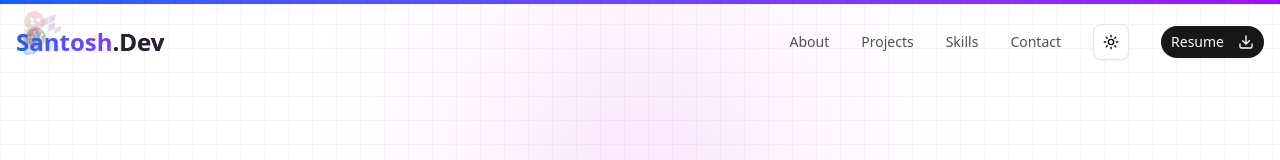
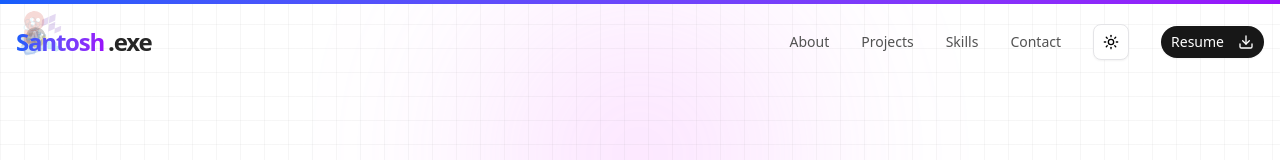
Before and after one commit to santoshpalla27/ai-porfolio, a Next.js app: page / in a window 1280 px wide. Shown: the top 160 px of the page. Built offline with nearby package versions, Linux system fonts and the light colour scheme.

Commit message:
complete v1

```diff
--- a/src/app/page.tsx
+++ b/src/app/page.tsx
@@ -38,8 +38,11 @@ function NavBar() {
         }`}
     >
       <div className="container mx-auto px-4 flex items-center justify-between">
-        <a href="#" className="text-2xl font-bold bg-clip-text text-transparent bg-gradient-to-r from-blue-600 to-purple-600">
-          Santosh<span className="text-neutral-800 dark:text-white">.Dev</span>
+        <a href="#" className="text-2xl font-bold font-mono tracking-tighter group flex items-center gap-1">
+          <span className="bg-clip-text text-transparent bg-gradient-to-r from-blue-600 to-purple-600 group-hover:from-purple-600 group-hover:to-blue-600 transition-all duration-500">
+            Santosh
+          </span>
+          <span className="text-neutral-800 dark:text-white transition-colors group-hover:text-blue-500">.exe</span>
         </a>
 
         {/* Desktop Nav */}
```
Also changed, not shown: public/hero-3d.png (added).
